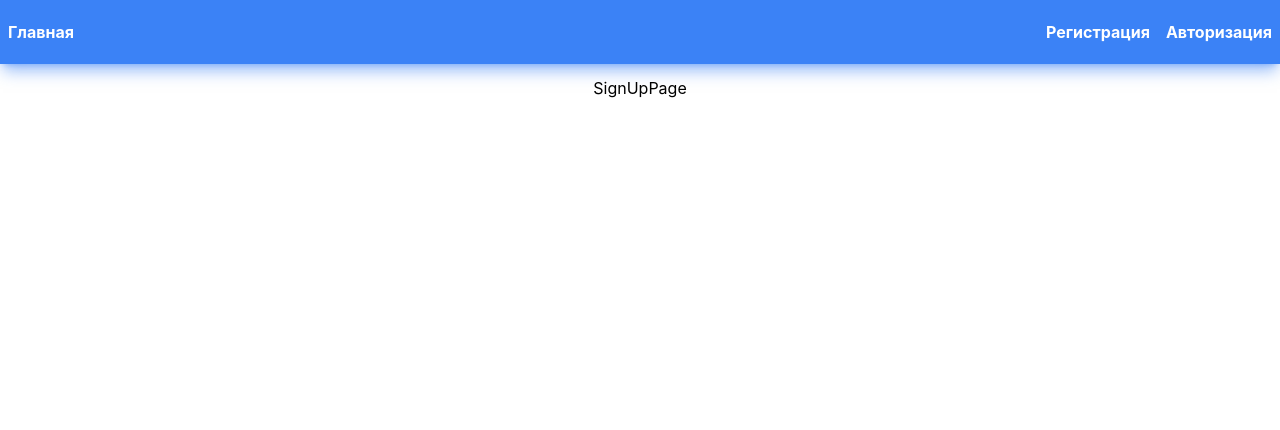
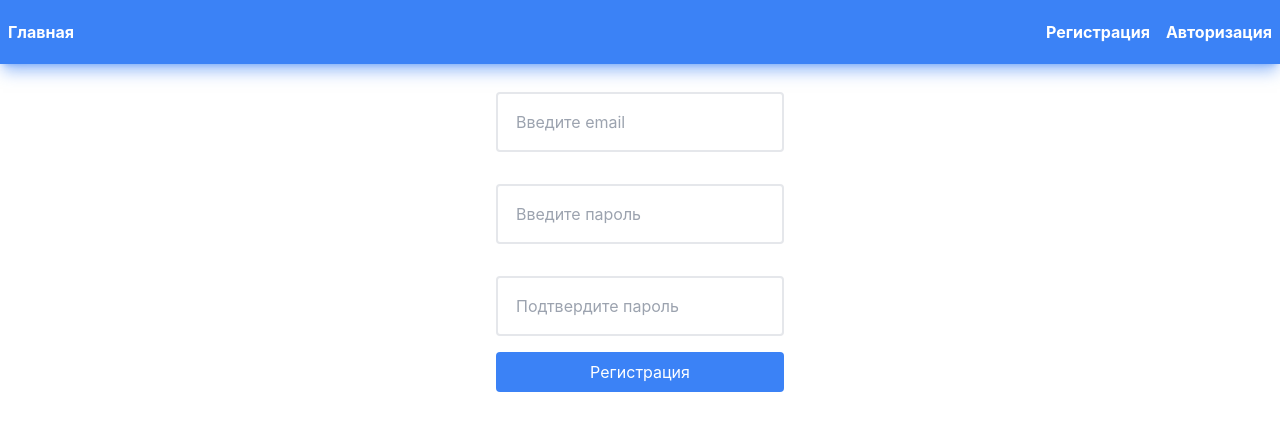
Before and after one commit to aylok1n/redux-authorization, a React (Create React App) app: page /signUp in a window 1280 px wide. Shown: the top 430 px of the page. Built offline with nearby package versions, Linux system fonts and the light colour scheme.

Commit message:
Create signUp page

```diff
--- a/src/components/pages/signUp.tsx
+++ b/src/components/pages/signUp.tsx
@@ -1,11 +1,59 @@
-import { Navigate } from "react-router-dom"
-import { useAppSelector } from "../../redux/hooks"
+import { useRef } from "react";
+import { Navigate } from "react-router-dom";
+import { setSignInPassword } from "../../redux/forms/signInSlice";
+import {
+  setSignUpConfirmPassword,
+  setSignUpEmail,
+} from "../../redux/forms/signUpSlice";
+import { useAppDispatch, useAppSelector } from "../../redux/hooks";
+import { Input } from "../ui/input";
 
 export const SignUpPage = () => {
-    const user = useAppSelector((state) => state.user)
-    if (!!user.email && !!user.password) return <Navigate to={'/'} />
+  const { user, signUp } = useAppSelector((state) => state);
+  const dispatch = useAppDispatch();
 
-    return (
-        <main>SignUpPage</main>
-    )
-}
+  const emailInput = useRef<Input>(null);
+  const passwordInput = useRef<Input>(null);
+  const confirmPasswordInput = useRef<Input>(null);
+
+  if (!!user.email && !!user.password) return <Navigate to={"/"} />;
+
+  const register = async () => {
+    const isEmailValid = await emailInput.current?.validate();
+    const isPasswordValid = await passwordInput.current?.validate();
+    if (isEmailValid && isPasswordValid) {
+    }
+  };
+
+  return (
+    <main className="flex flex-col justify-center">
+      <Input
+        ref={emailInput}
+        value={signUp.email}
+        placeholder="Введите email"
+        onChange={(value) => dispatch(setSignUpEmail(value))}
+        validationSchema={Input.validation.email}
+      />
+      <Input
+        ref={passwordInput}
+        value={signUp.password}
+        placeholder="Введите пароль"
+        onChange={(value) => dispatch(setSignInPassword(value))}
+        validationSchema={Input.validation.password}
+      />
+      <Input
+        ref={confirmPasswordInput}
+        value={signUp.confirmPassword}
+        placeholder="Подтвердите пароль"
+        onChange={(value) => dispatch(setSignUpConfirmPassword(value))}
+        validationSchema={Input.validation.confirmPassword(signUp.password)}
+      />
+      <button
+        className="rounded bg-blue-500 hover:bg-blue-700 py-2 px-4 text-white"
+        onClick={register}
+      >
+        Регистрация
+      </button>
+    </main>
+  );
+};
```
